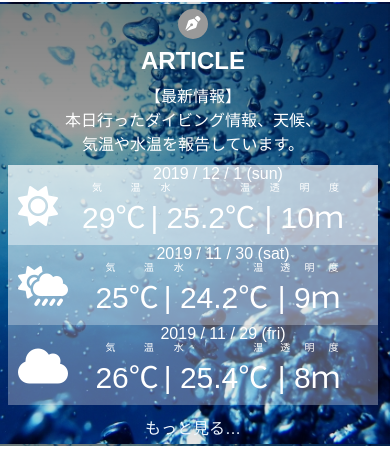
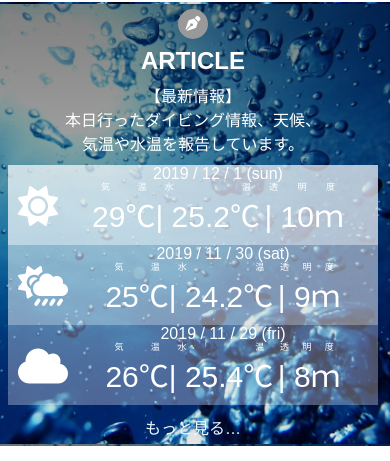
Before and after one commit to SHooO-kun/WONDERFULSEA, a plain HTML site: page index.html in a window 390 px wide. Shown: the part 2362-2823 px from the top of the page. Drawn offline with nearby package versions, Linux system fonts and the light colour scheme.

Commit message:
WONDERFULSEA initial commit

```diff
--- a/css/wonderful_sea.css
+++ b/css/wonderful_sea.css
@@ -729,7 +729,7 @@ button1:after {
     /*記事の中身*/
     .kiji{
         margin: 10px;
-        width: 430;
+        width: auto;
         height:240px;
         color: #fff;
         font-family:fantasy;
@@ -738,13 +738,13 @@ button1:after {
     .kiji p {
         float: right;
         font-size: 30px;
-        margin-right:5px;
-        margin-left: 0px;
+        margin-right:auto;
+        margin-left: auto;
     }
 
     /*記事のruby*/
     .kiji rt {
-        font-size: 10px;
+        font-size: 9px;
     }
 
     /*最新の情報*/
```
